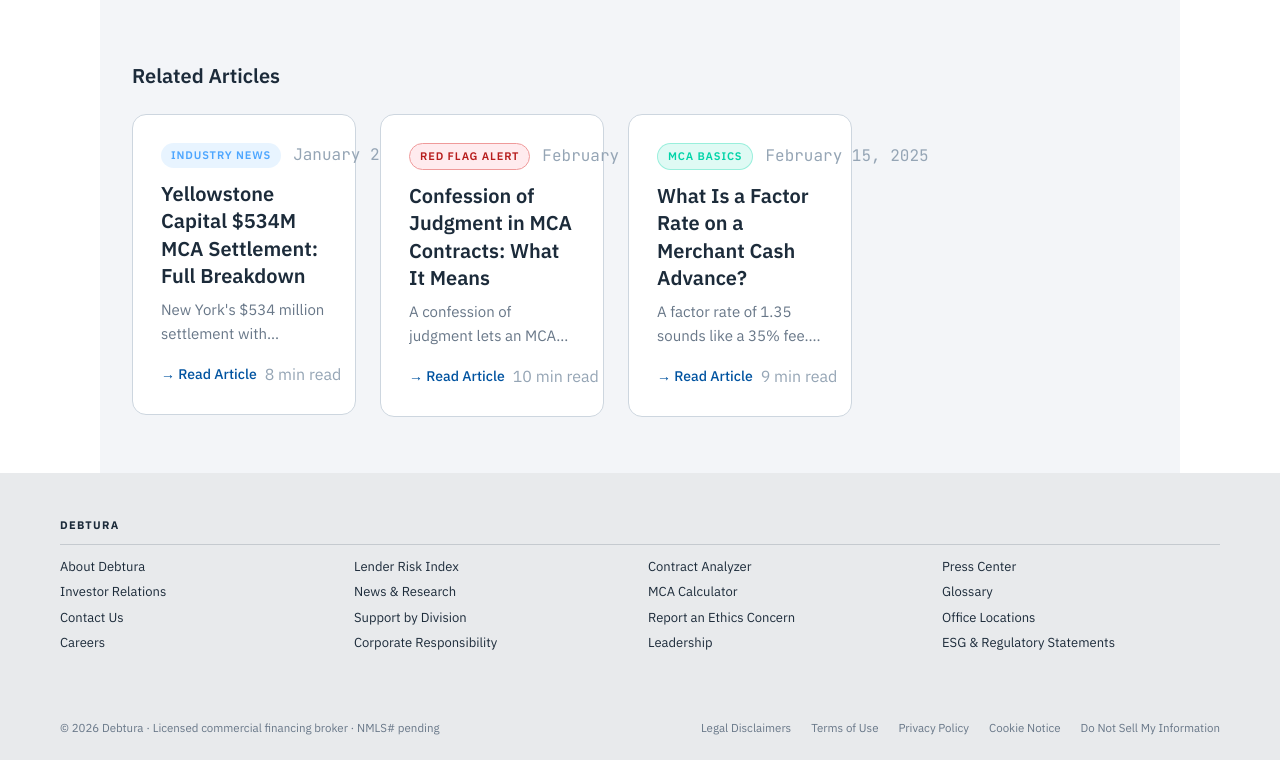
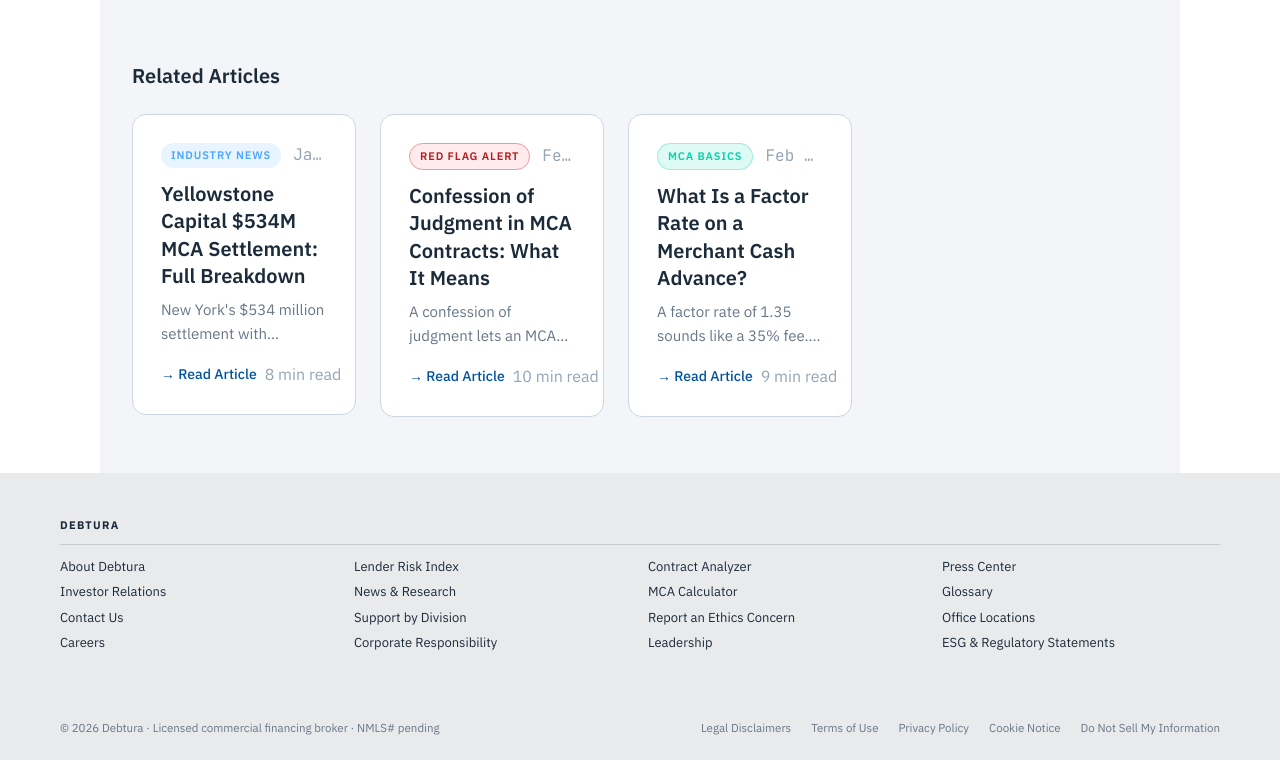
Before and after one commit to tchogorian/fundingwatch, a Next.js app: page /blog/mca-factoring-scam-history-usury-evasion in a window 1280 px wide. Shown: the part 7982-8742 px from the top of the page. Built offline with nearby package versions, Linux system fonts and the light colour scheme.

Commit message:
Fix Related Articles alignment: short date format, min-w-0 and truncate so dates don't cut off
Made-with: Cursor

```diff
--- a/src/app/intelligence/[slug]/page.tsx
+++ b/src/app/intelligence/[slug]/page.tsx
@@ -202,7 +202,7 @@ export default async function IntelligenceArticlePage({
               </h2>
               <div className="mt-6 grid gap-6 sm:grid-cols-3">
                 {related.map((p) => (
-                  <div key={p.slug}>
+                  <div key={p.slug} className="min-w-0">
                     <BlogCard post={p} />
                   </div>
                 ))}
--- a/src/components/BlogCard.tsx
+++ b/src/components/BlogCard.tsx
@@ -34,16 +34,15 @@ export default function BlogCard({ post }: { post: BlogPost }) {
   const badgeStyle = isRedFlag ? {} : getCategoryBadgeStyle(post.category);
   const dateObj = new Date(post.date);
   const shortDate = dateObj.toLocaleDateString("en-US", { month: "short", day: "numeric", year: "numeric" });
-  const longDate = dateObj.toLocaleDateString("en-US", { month: "long", day: "numeric", year: "numeric" });
   const fullDateTitle = dateObj.toLocaleDateString("en-US", { dateStyle: "full" });
 
   return (
     <Link
       href={`/intelligence/${post.slug}`}
-      className="card group flex min-h-[220px] flex-col rounded-[var(--radius-lg)] border border-[var(--color-border-default)] p-7 transition-all duration-200 hover:-translate-y-0.5 hover:border-[var(--color-accent-border)] hover:shadow-[var(--shadow-md)]"
+      className="card group flex min-h-[220px] min-w-0 flex-col rounded-[var(--radius-lg)] border border-[var(--color-border-default)] p-7 transition-all duration-200 hover:-translate-y-0.5 hover:border-[var(--color-accent-border)] hover:shadow-[var(--shadow-md)]"
       style={{ background: "#FFFFFF" }}
     >
-      <div className="flex items-center justify-between gap-3">
+      <div className="flex min-w-0 items-center justify-between gap-3">
         <span
           className={`shrink-0 ${badgeClass}`}
           style={badgeStyle}
@@ -51,12 +50,11 @@ export default function BlogCard({ post }: { post: BlogPost }) {
           {CATEGORY_LABELS[post.category]}
         </span>
         <span
-          className="shrink-0 font-mono text-[var(--text-xs)] whitespace-nowrap"
+          className="min-w-0 truncate text-right font-mono text-[var(--text-xs)]"
           style={{ color: "var(--color-text-tertiary)" }}
           title={fullDateTitle}
         >
-          <span className="sm:hidden">{shortDate}</span>
-          <span className="hidden sm:inline">{longDate}</span>
+          {shortDate}
         </span>
       </div>
       <h3
```
